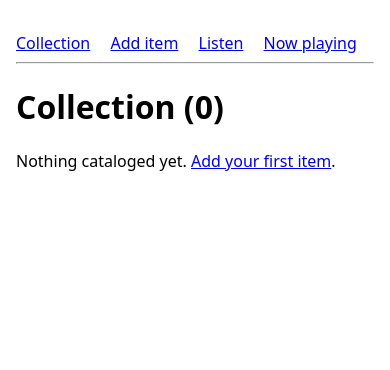
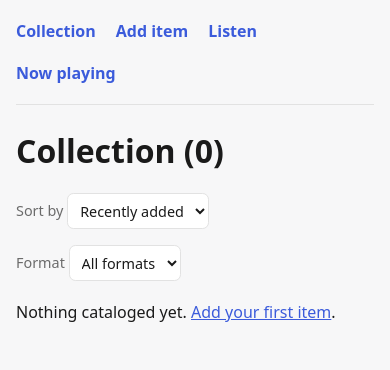
Before and after one commit to MalcoSalcedo/physical-media-tracker, a FastAPI app: page /collection in a window 390 px wide. Shown: the top 370 px of the page. Run offline with FastAPI, Linux system fonts and the light colour scheme; data that the repository does not hold is empty.

Commit message:
Phase 3: web UI polish (sort/filter, banner, history, styling) (#23)
- Collection grid: sort by recently-added/artist/album, filter by
  format, via query params + a simple auto-submitting form (no JS
  framework)
- Site-wide now-playing banner: injected into every page's context via
  a Jinja context_processor, showing cover art, track/artist/album, and
  a relative "last updated" time (custom `timeago` filter)
- Recently-played history list on /now-playing
- Improved base CSS: viewport meta (was missing - real mobile bug),
  light/dark palette via prefers-color-scheme, card/table/form styling
- Fixed a real ordering bug the new sort tests caught: date_added only
  has second precision, so items added within the same second sorted
  ambiguously - added an id DESC tiebreaker
- Also swapped the deprecated @app.on_event("startup") for a lifespan
  handler while touching this file

Verified live: restarted the dev server, confirmed all pages
(/collection with each sort/filter combination, /now-playing, /add,
/listen) return 200 and render the new markup correctly.

Co-authored-by: Claude Sonnet 5 <noreply@anthropic.com>

```diff
--- a/app/catalog.py
+++ b/app/catalog.py
@@ -34,8 +34,32 @@ def save_item(
     return cursor.lastrowid
 
 
-def list_items(conn: sqlite3.Connection) -> list[sqlite3.Row]:
-    return conn.execute("SELECT * FROM collection ORDER BY date_added DESC").fetchall()
+SORT_OPTIONS = {
+    # id DESC as a tiebreaker: date_added only has second precision, so items
+    # added within the same second would otherwise sort ambiguously.
+    "date_added": "date_added DESC, id DESC",
+    "artist": "artist ASC, album ASC",
+    "album": "album ASC",
+}
+DEFAULT_SORT = "date_added"
+
+
+def list_items(
+    conn: sqlite3.Connection, sort: str = DEFAULT_SORT, format_filter: str | None = None
+) -> list[sqlite3.Row]:
+    order_by = SORT_OPTIONS.get(sort, SORT_OPTIONS[DEFAULT_SORT])
+    query = "SELECT * FROM collection"
+    params: tuple = ()
+    if format_filter:
+        query += " WHERE format = ?"
+        params = (format_filter,)
+    query += f" ORDER BY {order_by}"
+    return conn.execute(query, params).fetchall()
+
+
+def list_formats(conn: sqlite3.Connection) -> list[str]:
+    rows = conn.execute("SELECT DISTINCT format FROM collection ORDER BY format").fetchall()
+    return [row["format"] for row in rows]
 
 
 def get_item(conn: sqlite3.Connection, collection_id: int) -> sqlite3.Row | None:
@@ -147,6 +171,19 @@ def update_current_track(
     conn.commit()
 
 
+def get_recent_history(conn: sqlite3.Connection, limit: int = 20) -> list[sqlite3.Row]:
+    return conn.execute(
+        """
+        SELECT history.track_title, history.played_at, collection.artist, collection.album
+        FROM history
+        JOIN collection ON collection.id = history.collection_id
+        ORDER BY history.played_at DESC, history.id DESC
+        LIMIT ?
+        """,
+        (limit,),
+    ).fetchall()
+
+
 def get_now_playing(conn: sqlite3.Connection) -> sqlite3.Row | None:
     return conn.execute(
         """
--- a/app/main.py
+++ b/app/main.py
@@ -1,3 +1,5 @@
+from contextlib import asynccontextmanager
+from datetime import datetime
 from pathlib import Path
 
 from dotenv import load_dotenv
@@ -11,22 +13,55 @@ from app.db import get_connection, init_db
 load_dotenv()
 
 APP_DIR = Path(__file__).resolve().parent
-templates = Jinja2Templates(directory=str(APP_DIR / "templates"))
-
-app = FastAPI(title="Physical Media Tracker")
 
 
-@app.on_event("startup")
-def on_startup():
+def _global_now_playing(request: Request) -> dict:
+    """Injected into every template's context so the banner can show on any page."""
+    with get_connection() as conn:
+        current = catalog.get_now_playing(conn)
+    return {"global_now_playing": current}
+
+
+def _timeago(value: str | None) -> str:
+    """Format a SQLite UTC datetime string ('YYYY-MM-DD HH:MM:SS') as '3m ago'."""
+    if not value:
+        return ""
+    then = datetime.strptime(value, "%Y-%m-%d %H:%M:%S")
+    seconds = int((datetime.utcnow() - then).total_seconds())
+    if seconds < 60:
+        return "just now"
+    minutes = seconds // 60
+    if minutes < 60:
+        return f"{minutes}m ago"
+    hours = minutes // 60
+    if hours < 24:
+        return f"{hours}h ago"
+    return f"{hours // 24}d ago"
+
+
+templates = Jinja2Templates(
+    directory=str(APP_DIR / "templates"), context_processors=[_global_now_playing]
+)
+templates.env.filters["timeago"] = _timeago
+
+@asynccontextmanager
+async def lifespan(app: FastAPI):
     init_db()
+    yield
+
+
+app = FastAPI(title="Physical Media Tracker", lifespan=lifespan)
 
 
 @app.get("/collection")
-def view_collection(request: Request):
+def view_collection(request: Request, sort: str = catalog.DEFAULT_SORT, format: str | None = None):
     with get_connection() as conn:
-        items = catalog.list_items(conn)
+        items = catalog.list_items(conn, sort=sort, format_filter=format)
+        formats = catalog.list_formats(conn)
     return templates.TemplateResponse(
-        request, "collection.html", {"items": items}
+        request,
+        "collection.html",
+        {"items": items, "sort": sort, "format_filter": format, "formats": formats},
     )
 
 
@@ -96,6 +131,7 @@ def now_playing(request: Request):
     with get_connection() as conn:
         current = catalog.get_now_playing(conn)
         tracks = catalog.get_tracks(conn, current["collection_id"]) if current else []
+        history = catalog.get_recent_history(conn)
     return templates.TemplateResponse(
-        request, "now_playing.html", {"current": current, "tracks": tracks}
+        request, "now_playing.html", {"current": current, "tracks": tracks, "history": history}
     )
--- a/app/templates/base.html
+++ b/app/templates/base.html
@@ -2,17 +2,115 @@
 <html lang="en">
 <head>
     <meta charset="utf-8">
+    <meta name="viewport" content="width=device-width, initial-scale=1">
     <title>{% block title %}Physical Media Tracker{% endblock %}</title>
     <style>
-        body { font-family: system-ui, sans-serif; max-width: 700px; margin: 2rem auto; padding: 0 1rem; }
-        nav a { margin-right: 1rem; }
-        .grid { display: grid; grid-template-columns: repeat(auto-fill, minmax(140px, 1fr)); gap: 1rem; }
-        .card { text-align: center; }
-        .card img { max-width: 100%; }
-        .cover-placeholder { width: 100%; aspect-ratio: 1; background: #ddd; }
+        :root {
+            --bg: #f7f7f8;
+            --surface: #ffffff;
+            --text: #1a1a1a;
+            --muted: #6b6b6b;
+            --border: #e2e2e2;
+            --accent: #3b5bdb;
+        }
+        @media (prefers-color-scheme: dark) {
+            :root {
+                --bg: #16161a;
+                --surface: #1f1f24;
+                --text: #f0f0f0;
+                --muted: #9a9a9a;
+                --border: #33333a;
+                --accent: #7c94ff;
+            }
+        }
+
+        * { box-sizing: border-box; }
+        body {
+            font-family: system-ui, sans-serif;
+            max-width: 760px;
+            margin: 0 auto;
+            padding: 0 1rem 2rem;
+            background: var(--bg);
+            color: var(--text);
+        }
+        a { color: var(--accent); }
+
+        nav {
+            display: flex;
+            gap: 1.25rem;
+            padding: 1.25rem 0;
+            border-bottom: 1px solid var(--border);
+            margin-bottom: 1.5rem;
+            flex-wrap: wrap;
+        }
+        nav a { text-decoration: none; font-weight: 600; }
+        nav a:hover { text-decoration: underline; }
+
+        .banner {
+            display: flex;
+            align-items: center;
+            gap: 0.9rem;
+            background: var(--surface);
+            border: 1px solid var(--border);
+            border-radius: 0.6rem;
+            padding: 0.75rem 1rem;
+            margin-bottom: 1.5rem;
+        }
+        .banner img { width: 48px; height: 48px; object-fit: cover; border-radius: 0.35rem; }
+        .banner .cover-placeholder { width: 48px; height: 48px; flex-shrink: 0; }
+        .banner-title { font-weight: 600; }
+        .banner-sub { color: var(--muted); font-size: 0.9rem; }
+        .banner-time { color: var(--muted); font-size: 0.8rem; margin-left: auto; white-space: nowrap; }
+
+        .grid {
+            display: grid;
+            grid-template-columns: repeat(auto-fill, minmax(140px, 1fr));
+            gap: 1.25rem;
+        }
+        .card {
+            text-align: center;
+            background: var(--surface);
+            border: 1px solid var(--border);
+            border-radius: 0.6rem;
+            padding: 0.75rem;
+        }
+        .card img { max-width: 100%; border-radius: 0.35rem; }
+        .cover-placeholder { width: 100%; aspect-ratio: 1; background: var(--border); border-radius: 0.35rem; }
+
+        .controls { display: flex; gap: 1rem; flex-wrap: wrap; margin-bottom: 1.25rem; }
+        .controls label { font-size: 0.9rem; color: var(--muted); }
+        select, input[type=text] {
+            font: inherit;
+            padding: 0.4rem 0.5rem;
+            border: 1px solid var(--border);
+            border-radius: 0.4rem;
+            background: var(--surface);
+            color: var(--text);
+        }
+
         form.stacked label { display: block; margin-top: 0.75rem; }
-        form.stacked input { width: 100%; padding: 0.4rem; }
-        button { margin-top: 1rem; padding: 0.5rem 1rem; }
+        form.stacked input { width: 100%; padding: 0.5rem; margin-top: 0.25rem; }
+        button {
+            margin-top: 1rem;
+            padding: 0.55rem 1.1rem;
+            border: none;
+            border-radius: 0.4rem;
+            background: var(--accent);
+            color: #fff;
+            font: inherit;
+            font-weight: 600;
+            cursor: pointer;
+        }
+        button:hover { opacity: 0.9; }
+
+        table { width: 100%; border-collapse: collapse; }
+        table th, table td {
+            text-align: left;
+            padding: 0.5rem 0.4rem;
+            border-bottom: 1px solid var(--border);
+            font-size: 0.95rem;
+        }
+        table th { color: var(--muted); font-weight: 600; }
     </style>
 </head>
 <body>
@@ -22,7 +120,22 @@
         <a href="/listen">Listen</a>
         <a href="/now-playing">Now playing</a>
     </nav>
-    <hr>
+
+    {% if global_now_playing %}
+    <div class="banner">
+        {% if global_now_playing.cover_art_url %}
+        <img src="{{ global_now_playing.cover_art_url }}" alt="cover">
+        {% else %}
+        <div class="cover-placeholder"></div>
+        {% endif %}
+        <div>
+            <div class="banner-title">{{ global_now_playing.track_title or "Nothing identified yet" }}</div>
+            <div class="banner-sub">{{ global_now_playing.artist }} — {{ global_now_playing.album }}</div>
+        </div>
+        <div class="banner-time">{{ global_now_playing.started_at | timeago }}</div>
+    </div>
+    {% endif %}
+
     {% block content %}{% endblock %}
 </body>
 </html>
--- a/app/templates/collection.html
+++ b/app/templates/collection.html
@@ -2,6 +2,25 @@
 {% block title %}Collection{% endblock %}
 {% block content %}
 <h1>Collection ({{ items|length }})</h1>
+
+<form method="get" action="/collection" class="controls">
+    <label>Sort by
+        <select name="sort" onchange="this.form.submit()">
+            <option value="date_added" {% if sort == "date_added" %}selected{% endif %}>Recently added</option>
+            <option value="artist" {% if sort == "artist" %}selected{% endif %}>Artist</option>
+            <option value="album" {% if sort == "album" %}selected{% endif %}>Album</option>
+        </select>
+    </label>
+    <label>Format
+        <select name="format" onchange="this.form.submit()">
+            <option value="">All formats</option>
+            {% for f in formats %}
+            <option value="{{ f }}" {% if format_filter == f %}selected{% endif %}>{{ f }}</option>
+            {% endfor %}
+        </select>
+    </label>
+</form>
+
 {% if not items %}
 <p>Nothing cataloged yet. <a href="/add">Add your first item</a>.</p>
 {% else %}
```
Also changed, not shown: app/templates/now_playing.html (+19 -10 lines), task.md (+4 -4 lines), tests/test_catalog.py (+55 -0 lines), tests/test_main.py (added, +31 -0 lines).
